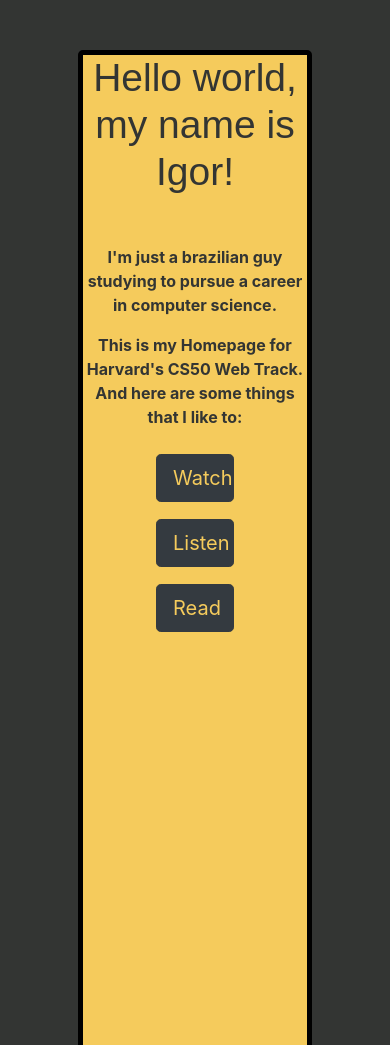
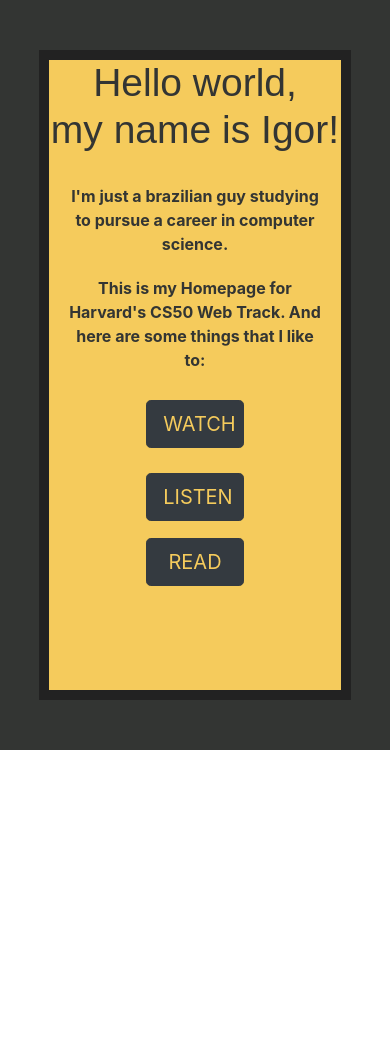
Before and after one commit to IgorFVicente/CS50_WebTrack_Homepage, a plain HTML site: page index.html in a window 390 px wide. Shown: the top 1045 px of the page. After the commit the page ends 844 px from the top, so only its background shows below. Drawn offline with nearby package versions, Linux system fonts and the light colour scheme; a web font is replaced by a local one.

Commit message:
Add updates to index and listen css

```diff
--- a/index.html
+++ b/index.html
@@ -10,15 +10,15 @@
     <link href="https://fonts.googleapis.com/css2?family=Notable&display=swap" rel="stylesheet">
 </head>
 <body>
-    <div id="div1">
-    <div id="div2">
-        <h1>Hello world, <br> my name is Igor!</h1>
-        <p>I'm just a brazilian guy studying to pursue a career in computer science.</p>
-        <p>This is my Homepage for Harvard's CS50 Web Track. And here are some things that I like to: </p>
+    <div class="div1">
+    <div class="div2">
+        <h1 class="homehead">Hello world, <br> my name is Igor!</h1>
+        <p class="par1">I'm just a brazilian guy studying to pursue a career in computer science.</p>
+        <p class="par1">This is my Homepage for Harvard's CS50 Web Track. And here are some things that I like to: </p>
         <ul>
-            <li><button type="button" class="btn btn-dark btn-lg"><a href="watch.html">Watch</a></button></li>
-            <li><button type="button" class="btn btn-dark btn-lg"><a href="listen.html">Listen</a></button></li>
-            <li><button type="button" class="btn btn-dark btn-lg"><a href="read.html">Read</a></button></li>
+            <li><label><button type="button" class="btn btn-dark btn-lg"><a href="watch.html" class="link link2">WATCH</a></button></label></li>
+            <li><button type="button" class="btn btn-dark btn-lg"><a href="listen.html" class="link link2">LISTEN</a></button></li>
+            <li><button type="button" class="btn btn-dark btn-lg"><a href="read.html" class="link link2">READ</a></button></li>
         </ul>
     </div>
     </div>
--- a/style.css
+++ b/style.css
@@ -2,49 +2,81 @@
     box-sizing: border-box;
 }
 
-#div1 {
+.div1 {
+    background-color: #333533;
     display: block;
+    height: 1100px;
     position: absolute;
-    background-color: #333533;
-    height: 2500px;
-    width: 100vw;
+    width: 100%;
 }
 
-#div2 {
+.div2 {
+    background-color: #F5CB5C;
+    border: 10px #222222 solid;
+    border-radius: 0px;
     display: block;
+    height: 1000px;
+    margin: 50px auto;
     text-align: center;
+    width: 60vw;
+}
+
+.div3 {
+    background-color: #F5CB5C;
+    border: 10px #222222 solid;
+    border-radius: 0px;
+    display: block;
+    height: 1000px;
     margin: 50px auto;
-    width: 60vw;
-    height: 1000px;
-    background-color: #F5CB5C;
-    border: 5px black solid;
-    border-radius: 5px;
+    text-align: center;
+    width: 80vw;
+}
+
+@media only screen and (max-width: 600px) {
+    .div2 {
+        max-height: 650px;
+        width: 80vw;
+    }
+
+    .div1 {
+        max-height: 750px;
+    }
 }
 
 .btn {
-    width: 20vw;
     margin: 1vh;
+    width: 25vw;
 }
 
-#div2 p {
+.par1 {
+    color: #333533;
     font-size: 12pt;
     font-weight: bold;
-    color: #333533;
+    margin: 20px 20px;
 }
 
-#div2 h1 {
+.homehead {
+    color: #333533;
+    font-family: 'Notable', sans-serif;
     font-size: 10vw;
-    font-family: 'Notable', sans-serif;
-    color: #333533;
-    margin-bottom: 50px;
+    margin-bottom: 30px;
 }
 
-#div2 a {
+.head1 {
+    color: #333533;
+    font-family: 'Notable', sans-serif;
+    font-size: 5vw;
+}
+
+.link:hover {
+    text-decoration: none;
+}
+
+.link2 {
     color: #F5CB5C;
 }
 
-#div2 a:hover {
-    text-decoration: none;
+.link2:hover {
     color: darkgray;
 }
 
```
Also changed, not shown: listen.html (+11 -8 lines).
